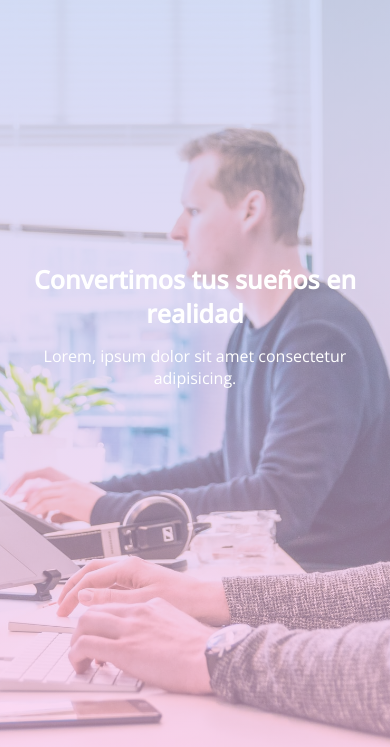
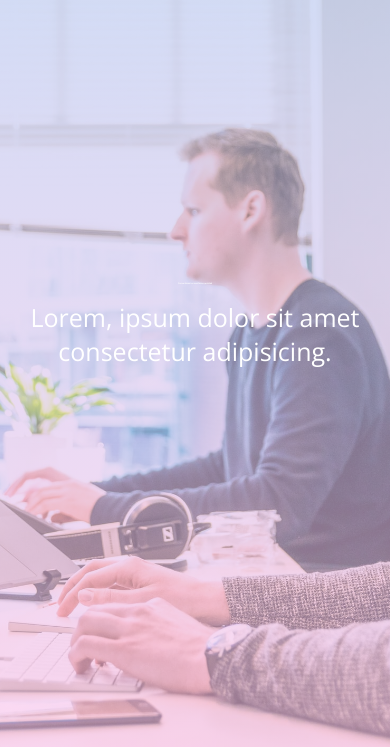
Before and after one commit to Gonzayanni/daasd, a plain HTML site: page index.html in a window 390 px wide. Shown: the part 97-844 px from the top of the page. Drawn offline with nearby package versions, Linux system fonts and the light colour scheme.

Commit message:
Update estilo.css

```diff
--- a/css/estilo.css
+++ b/css/estilo.css
@@ -359,17 +359,14 @@ line-height: 60px;
 
     /* } */
     .titulo{
-        font-size: 25px;
-        text-align: center;
+        font-size: 2px;
+
 
 
 
     }
 
-    .copy{
-        text-align: center;
-        font-size:16px;
-    }
+
     .contenedor-servicio img{
         width: 80%;
         margin-bottom: 40px;
```
